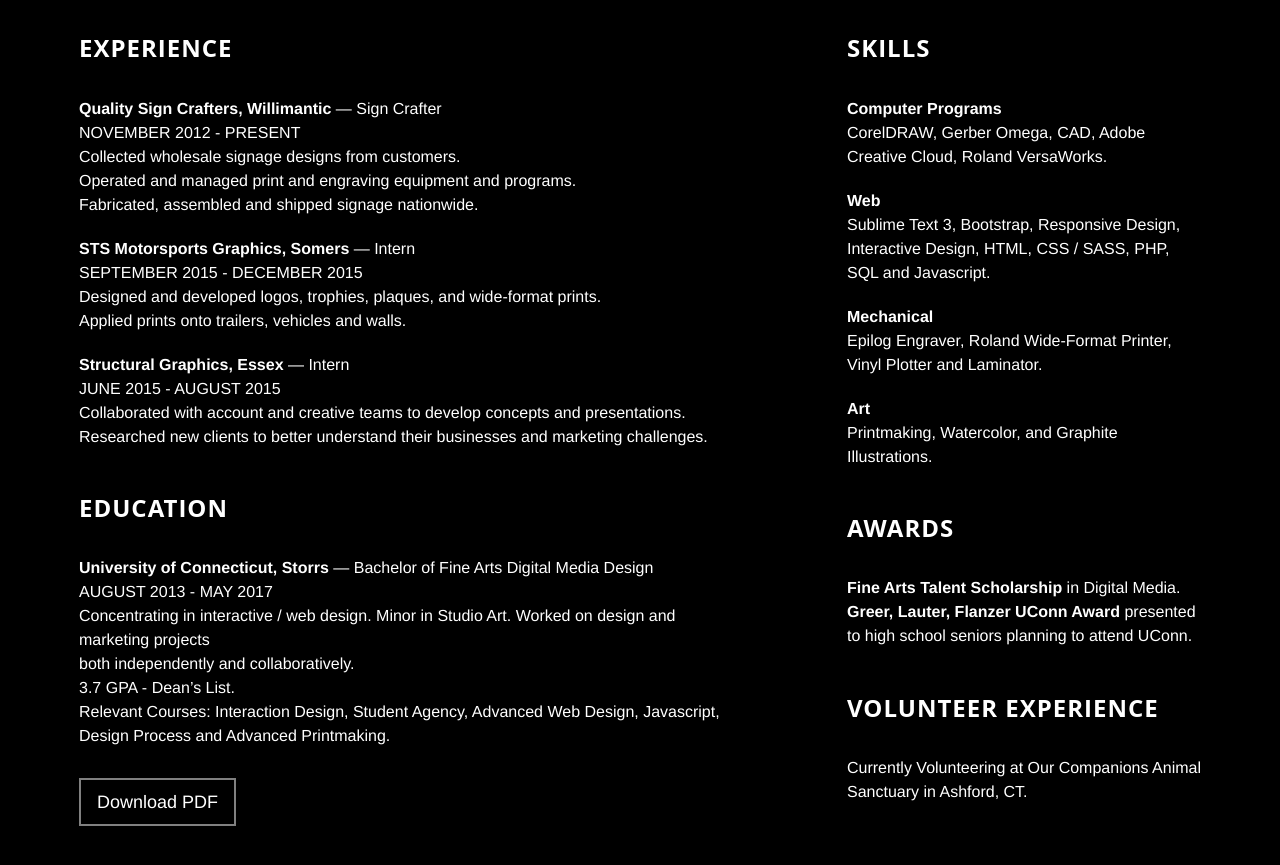
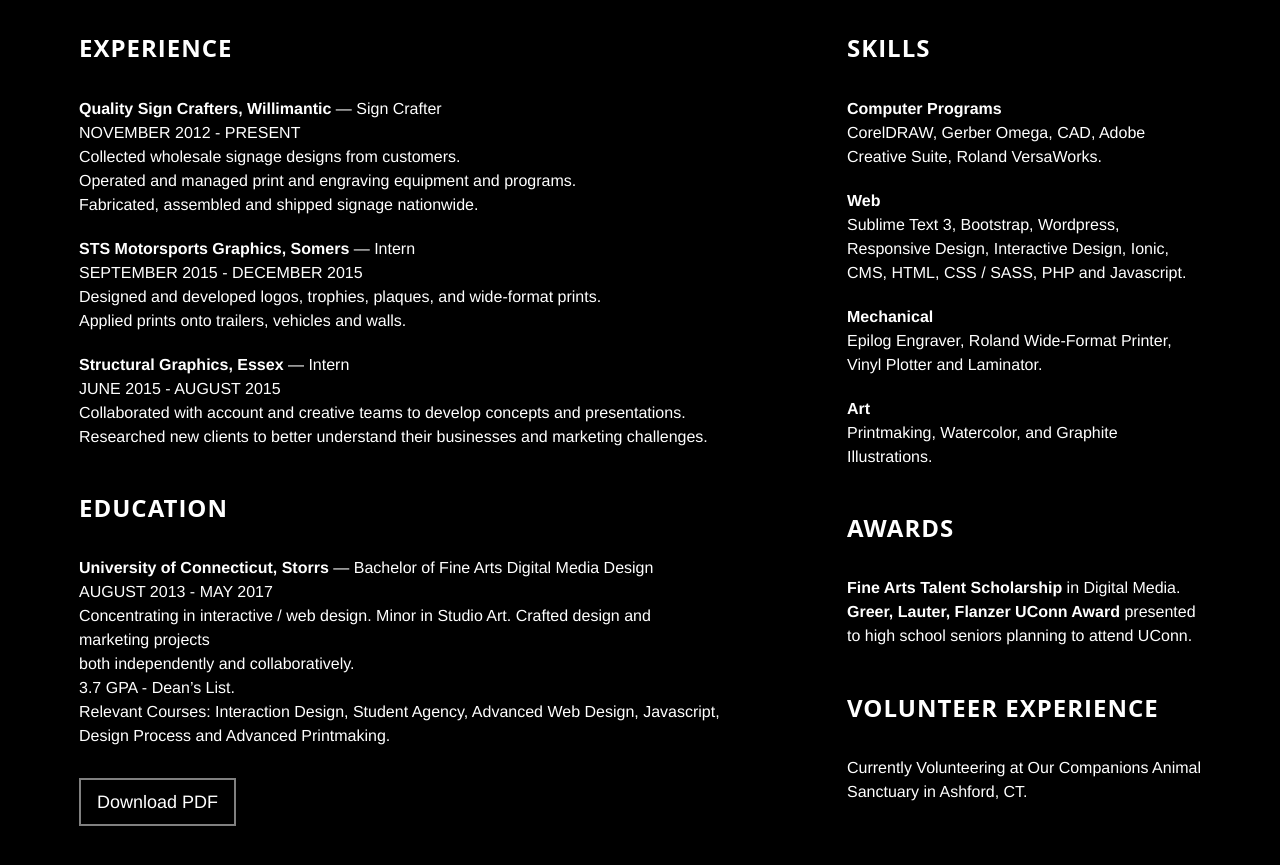
Before and after one commit to SaraMaeCreate/Old-Portfolio, a website: page index.html in a window 1280 px wide. Shown: the part 6970-7835 px from the top of the page. Drawn offline with nearby package versions, Linux system fonts and the light colour scheme; some packages are replaced by stand-ins of ours.

Commit message:
Updated Resume

```diff
--- a/index.html
+++ b/index.html
@@ -747,7 +747,7 @@
                     <h3><br>EDUCATION</h3>
                         <p> <strong>University of Connecticut, Storrs</strong> — Bachelor of Fine Arts Digital Media Design<br>
                             AUGUST 2013 - MAY 2017<br>
-                            Concentrating in interactive / web design. Minor in Studio Art. Worked on design and marketing projects<br> both independently and collaboratively.<br>
+                            Concentrating in interactive / web design. Minor in Studio Art. Crafted design and marketing projects<br> both independently and collaboratively.<br>
                             3.7 GPA - Dean’s List.<br>
                             Relevant Courses: Interaction Design, Student Agency, Advanced Web Design, Javascript, Design Process and Advanced Printmaking.<br>
                         </p>
@@ -760,10 +760,10 @@
                 <div class="col-sm-4 col-sm-offset-1">
                     <h3><br>SKILLS</h3>
                         <p><strong>Computer Programs</strong><br>
-                            CorelDRAW, Gerber Omega, CAD, Adobe Creative Cloud, Roland VersaWorks.<br></p>
+                            CorelDRAW, Gerber Omega, CAD, Adobe Creative Suite, Roland VersaWorks.<br></p>
 
                         <p><strong>Web</strong><br>
-                            Sublime Text 3, Bootstrap, Responsive Design, Interactive Design, HTML, CSS / SASS, PHP, SQL and Javascript.</p>
+                            Sublime Text 3, Bootstrap, Wordpress, Responsive Design, Interactive Design, Ionic, CMS, HTML, CSS / SASS, PHP and Javascript.</p>
 
                         <p><strong>Mechanical</strong><br>
                             Epilog Engraver, Roland Wide-Format Printer, Vinyl Plotter and Laminator.</p>
```
Also changed, not shown: 1 other file.
